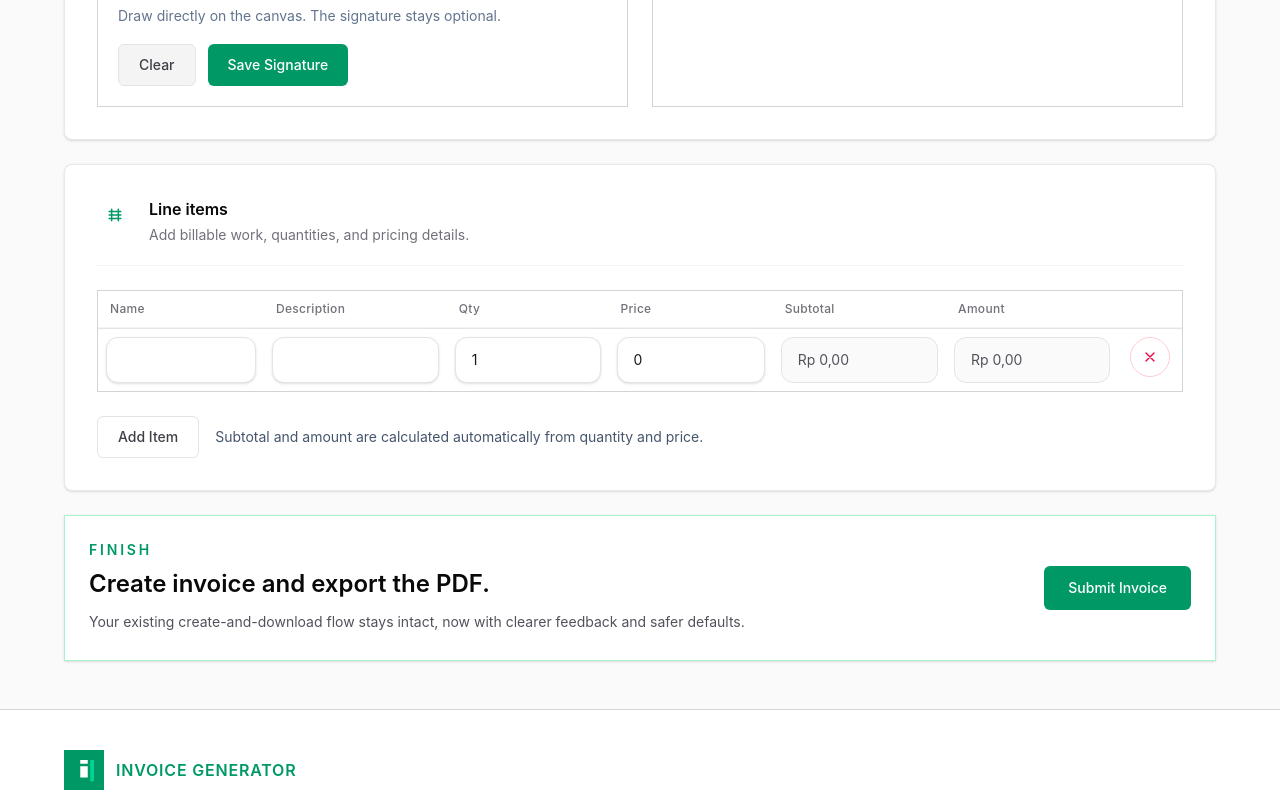
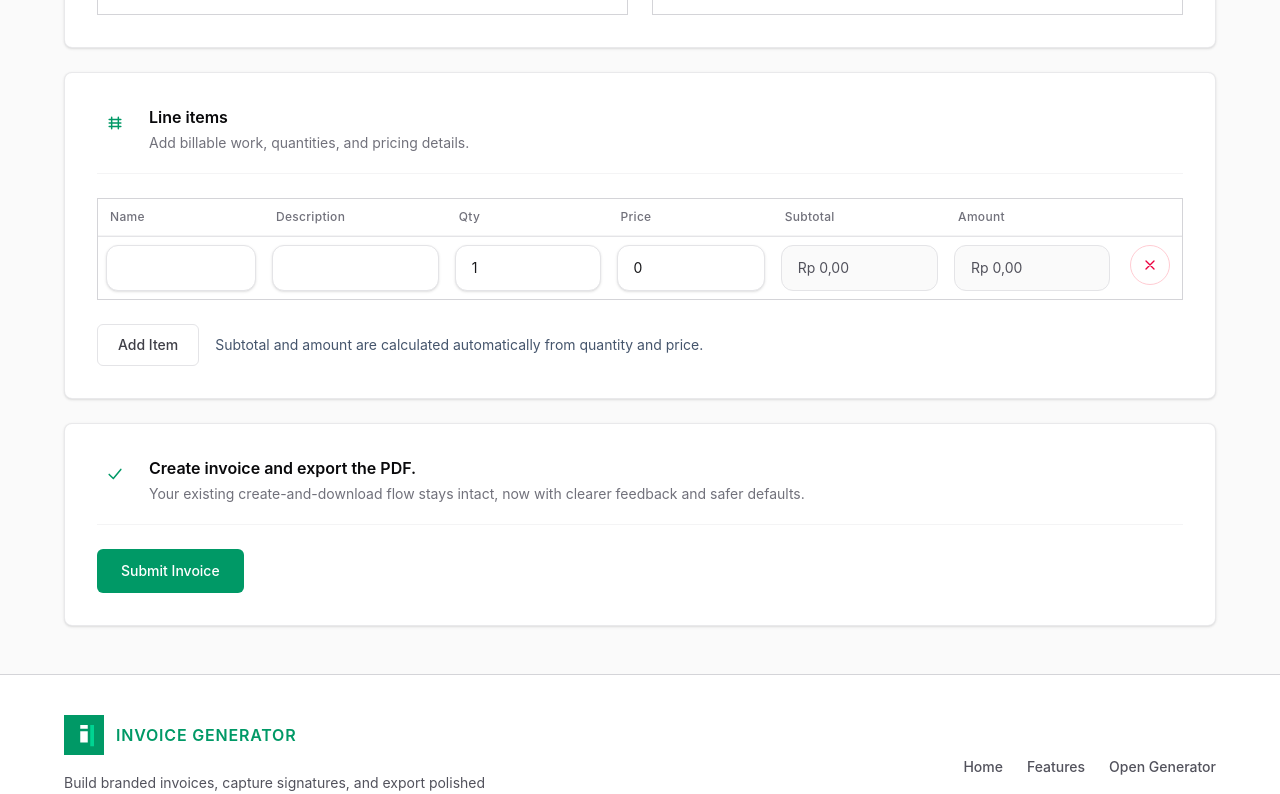
Before and after one commit to trianandafajar/Invoice-Generator-Frontend, a Vue app: page /generator in a window 1280 px wide. Shown: the part 2000-2794 px from the top of the page. Built offline with nearby package versions, Linux system fonts and the light colour scheme.

Commit message:
style: enhance button interactivity and improve layout consistency across components

```diff
--- a/src/features/generator/components/LineItemsSection.vue
+++ b/src/features/generator/components/LineItemsSection.vue
@@ -138,7 +138,7 @@
     </div>
 
     <div class="mt-6 flex flex-wrap items-center gap-4">
-      <button type="button" @click="emit('add')" class="app-button app-button-secondary">
+      <button type="button" @click="emit('add')" class="app-button app-button-secondary cursor-pointer">
         Add Item
       </button>
       <p class="text-sm text-slate-600">Subtotal and amount are calculated automatically from quantity and price.</p>
--- a/src/features/generator/components/SubmitSection.vue
+++ b/src/features/generator/components/SubmitSection.vue
@@ -1,15 +1,16 @@
 <template>
-  <section class="border border-emerald-200 bg-white p-6 text-zinc-950 shadow-sm">
-    <div class="flex flex-col gap-6 lg:flex-row lg:items-center lg:justify-between">
-      <div>
-        <p class="section-kicker">Finish</p>
-        <h2 class="mt-2 text-2xl font-semibold">Create invoice and export the PDF.</h2>
-        <p class="mt-2 max-w-2xl text-sm leading-7 text-zinc-600">
-          Your existing create-and-download flow stays intact, now with clearer feedback and safer defaults.
-        </p>
-      </div>
+  <FormSection
+    id="finish-invoice"
+    title="Create invoice and export the PDF."
+    description="Your existing create-and-download flow stays intact, now with clearer feedback and safer defaults."
+  >
+    <template #icon>
+      <svg viewBox="0 0 24 24" class="h-5 w-5" fill="none" stroke="currentColor" stroke-width="1.8">
+        <path d="M5 12.5 10 17.5l9-11" stroke-linecap="round" stroke-linejoin="round" />
+      </svg>
+    </template>
 
-      <div class="flex flex-col gap-3 sm:flex-row">
+    <div class="flex flex-col gap-3 sm:flex-row sm:flex-wrap">
       <button
         type="submit"
         :disabled="isSubmitting"
@@ -29,11 +30,12 @@
         {{ isDownloading ? 'Downloading...' : 'Download PDF' }}
       </button>
     </div>
-    </div>
-  </section>
+  </FormSection>
 </template>
 
 <script setup lang="ts">
+import FormSection from './FormSection.vue'
+
 defineProps<{
   isSubmitting: boolean
   isDownloading: boolean
--- a/src/views/GeneratorView.vue
+++ b/src/views/GeneratorView.vue
@@ -359,20 +359,6 @@ onUnmounted(() => {
     <main id="main-content" tabindex="-1" class="px-5 py-12 sm:px-6 lg:px-8">
       <div class="mx-auto max-w-6xl">
         <section aria-labelledby="generator-title">
-          <div class="flex flex-col gap-3 md:flex-row md:items-end md:justify-between">
-            <div>
-              <h1 id="generator-title" class="text-3xl font-semibold tracking-tight text-zinc-950 sm:text-4xl">
-                New invoice
-              </h1>
-              <p class="mt-2 text-sm text-zinc-500">{{ lineItemSummary }}</p>
-            </div>
-
-            <p v-if="lastCreatedInvoiceId" class="inline-flex items-center gap-1.5 text-xs font-medium text-emerald-600">
-              <span class="h-1.5 w-1.5 rounded-full bg-emerald-500"></span>
-              Last invoice #{{ lastCreatedInvoiceId }}
-            </p>
-          </div>
-
           <div
             v-if="statusMessage"
             class="mt-6 rounded-xl px-5 py-4"
@@ -388,7 +374,7 @@ onUnmounted(() => {
             <p class="mt-1 text-sm leading-6">{{ statusMessage.message }}</p>
           </div>
 
-          <form @submit.prevent="submitForm" class="mt-6 space-y-6" novalidate>
+          <form @submit.prevent="submitForm" class=" space-y-6" novalidate>
             <GeneratorOverviewSection
               :form="form"
               :errors="errors"
--- a/src/views/LandingView.vue
+++ b/src/views/LandingView.vue
@@ -70,22 +70,18 @@ const steps = Object.freeze([
     <Header :show-features-link="true" />
 
     <main id="main-content" tabindex="-1">
-      <!-- Hero – content only -->
-      <!-- Hero – bagian kiri dipertahankan, bagian kanan dihapus -->
-      <section class="px-5 pb-20 pt-10 sm:px-6 lg:px-8 lg:pb-24 lg:pt-6" aria-labelledby="landing-hero-title">
-        <div class="mx-auto max-w-6xl lg:items-center">
-          <!-- Kolom kiri (session 1) TIDAK DIUBAH -->
-          <div>
-            <h1 id="landing-hero-title"
-              class="mt-6 max-w-2xl text-5xl font-semibold tracking-tight text-zinc-950 sm:text-6xl">
+      <section class="px-5 pb-20 pt-10 sm:px-6 lg:px-8 lg:pb-20 lg:pt-10" aria-labelledby="landing-hero-title">
+        <div class="mx-auto max-w-6xl">
+          <div class="text-center justify-center max-w-4xl mx-auto">
+            <h1 id="landing-hero-title" class="mt-6 text-5xl font-semibold text-center tracking-tight text-zinc-950 sm:text-6xl">
               Invoices, ready to send.
             </h1>
-            <p class="mt-6 max-w-2xl text-lg leading-8 text-zinc-600">
+            <p class="mt-4 text-lg leading-8 text-zinc-600">
               Prepare branded invoices, capture signatures, and download client-ready PDFs from one streamlined
               workspace.
             </p>
 
-            <div class="mt-8 flex flex-col gap-4 sm:flex-row">
+            <div class="mt-4 flex flex-col gap-4 sm:flex-row justify-center">
               <RouterLink to="/generator" class="app-button app-button-primary app-button-lg justify-center">
                 Open Generator
               </RouterLink>
@@ -94,11 +90,9 @@ const steps = Object.freeze([
               </a>
             </div>
 
-            <div class="mt-10 grid gap-4 max-w-2xl border-t border-zinc-200/70 pt-4 sm:grid-cols-3">
+            <div class="mt-10 grid gap-4 border-t border-zinc-200/70 pt-4 sm:grid-cols-3">
               <div v-for="stat in stats" class="border border-zinc-200 rounded-md p-4" :key="stat.label">
-                <p class="text-3xl font-semibold tracking-tight text-zinc-950">
-                  {{ stat.value }}
-                </p>
+                <p class="text-3xl font-semibold tracking-tight text-zinc-950">{{ stat.value }}</p>
                 <p class="mt-1 text-sm text-zinc-500">{{ stat.label }}</p>
               </div>
             </div>
@@ -107,7 +101,7 @@ const steps = Object.freeze([
       </section>
 
       <section class="px-5 pb-20 sm:px-6 lg:px-8 lg:pb-24" aria-label="Invoice preview">
-        <div class="mx-auto max-w-xl">
+        <div class="mx-auto max-w-4xl">
           <div
             class="relative overflow-hidden rounded-3xl border border-zinc-100 bg-white p-7 text-zinc-950 shadow-[0_30px_60px_-30px_rgba(15,23,42,0.18)]">
             <div class="flex items-center justify-between">
@@ -125,9 +119,7 @@ const steps = Object.freeze([
             <div class="mt-4 flex items-center justify-between">
               <div>
                 <p class="text-xs uppercase tracking-wider text-zinc-400">Invoice</p>
-                <p class="mt-1 text-3xl font-semibold tracking-tight text-zinc-950">
-                  INV-204886234
-                </p>
+                <p class="mt-1 text-3xl font-semibold tracking-tight text-zinc-950">INV-204886234</p>
               </div>
             </div>
 
@@ -157,9 +149,7 @@ const steps = Object.freeze([
             <div class="mt-4 flex items-center justify-between border-t border-zinc-100 pt-6">
               <div>
                 <p class="text-xs text-zinc-400">Total</p>
-                <p class="mt-1 text-xl font-semibold tracking-tight text-zinc-950">
-                  $2,040
-                </p>
+                <p class="mt-1 text-xl font-semibold tracking-tight text-zinc-950">$2,040</p>
               </div>
               <button type="button"
                 class="inline-flex items-center gap-2 rounded-full bg-emerald-600 px-4 py-2 text-sm font-medium text-white">
@@ -223,7 +213,6 @@ const steps = Object.freeze([
                   class="flex h-8 w-8 shrink-0 items-center justify-center rounded-full bg-zinc-900 text-xs font-medium text-white">
                   {{ index + 1 }}
                 </span>
-                <!-- Deskripsi dihapus, hanya judul -->
                 <span class="font-medium text-zinc-900">{{ step.title }}</span>
               </li>
             </ol>
```
Lines whose indentation alone changed are shown as unchanged.
